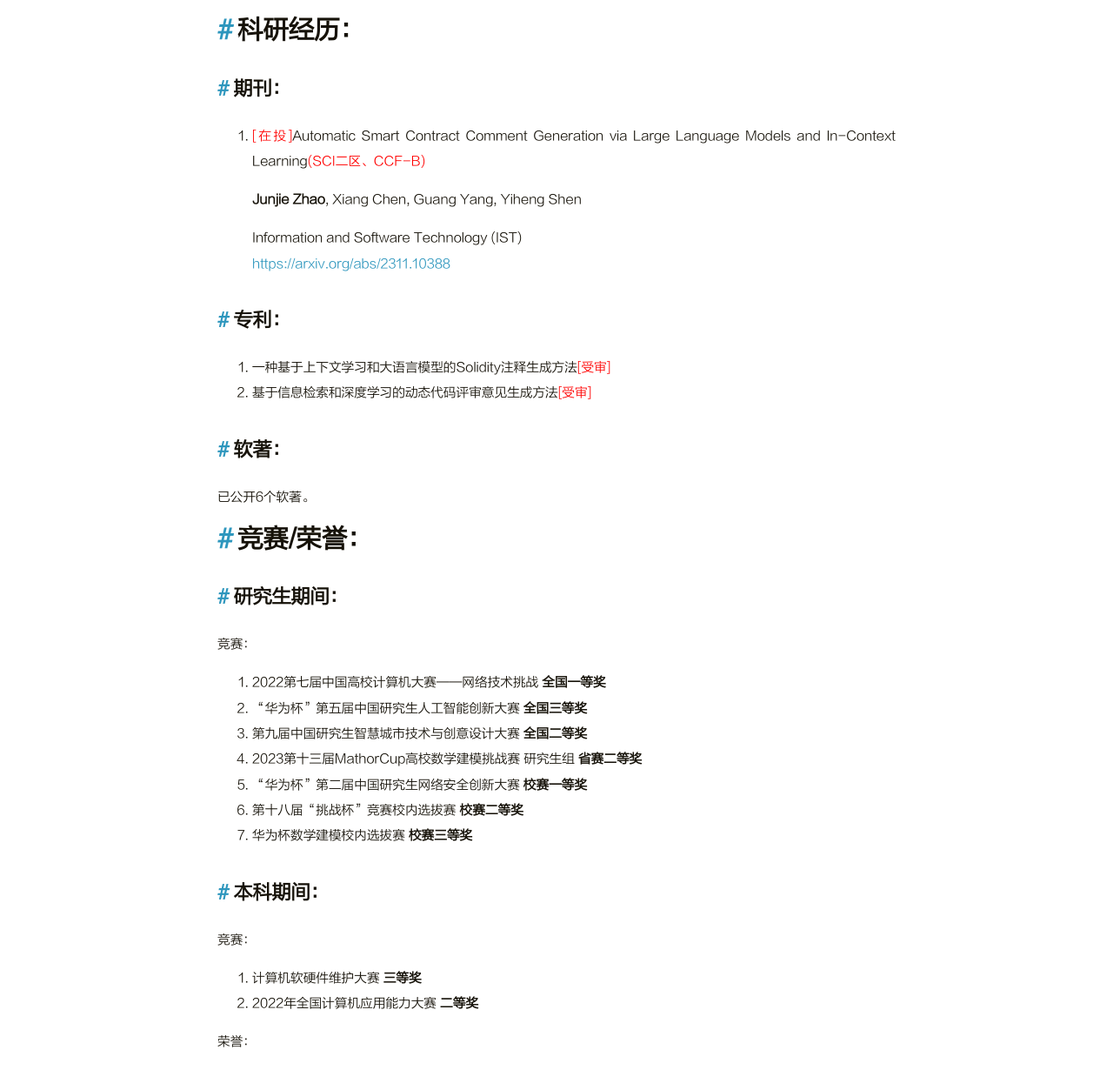
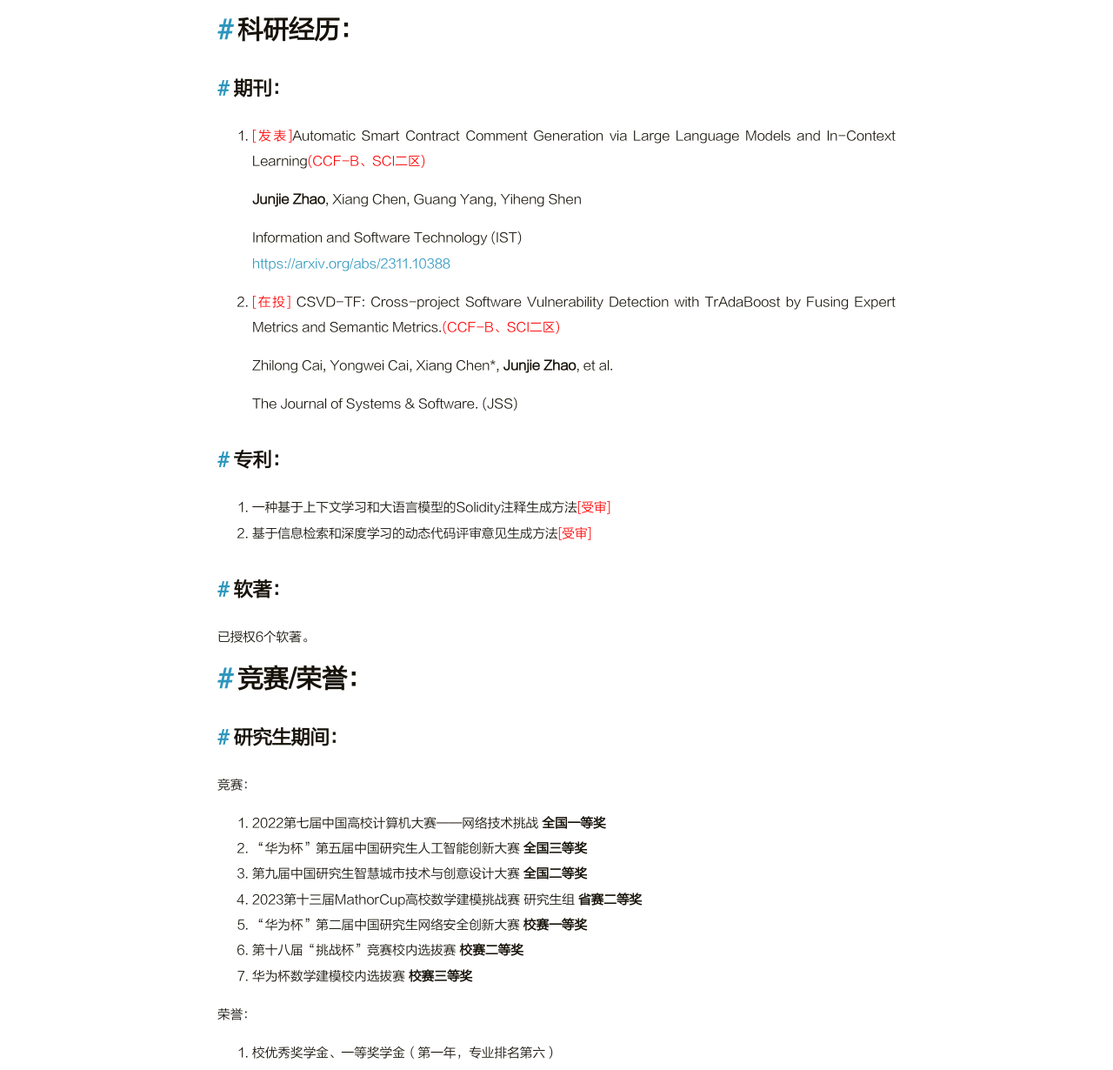
Before and after one commit to jun-jie-zhao/jun-jie-zhao.github.io, a plain HTML site: page category/index.html in a window 1280 px wide. Shown: the part 67-1297 px from the top of the page at 87% size. Drawn offline with Linux system fonts and the light colour scheme.

Commit message:
Site updated: 2024-01-12 20:02:34

```diff
--- a/category/index.html
+++ b/category/index.html
@@ -131,16 +131,20 @@
 
         <section class="post-content">
             <h1 id="科研经历："><a href="#科研经历：" class="headerlink" title="科研经历："></a>科研经历：</h1><h2 id="期刊："><a href="#期刊：" class="headerlink" title="期刊："></a>期刊：</h2><ol>
-<li><p><font color=red>[在投]</font>Automatic Smart Contract Comment Generation via Large Language Models and In-Context Learning<font color=red>(SCI二区、CCF-B)</font></p>
+<li><p><font color=red>[发表]</font>Automatic Smart Contract Comment Generation via Large Language Models and In-Context Learning<font color=red>(CCF-B、SCI二区)</font></p>
 <p><strong>Junjie Zhao</strong>, Xiang Chen, Guang Yang, Yiheng Shen</p>
 <p>Information and Software Technology (IST)<br><a target="_blank" rel="noopener" href="https://arxiv.org/abs/2311.10388">https://arxiv.org/abs/2311.10388</a></p>
+</li>
+<li><p><font color=red>[在投]</font> CSVD-TF: Cross-project Software Vulnerability Detection with TrAdaBoost by Fusing Expert Metrics and Semantic  Metrics.<font color=red>(CCF-B、SCI二区)</font></p>
+<p>Zhilong Cai, Yongwei Cai, Xiang Chen*, <strong>Junjie Zhao</strong>, et al.</p>
+<p>The Journal of Systems &amp; Software. (JSS)</p>
 </li>
 </ol>
 <h2 id="专利："><a href="#专利：" class="headerlink" title="专利："></a>专利：</h2><ol>
 <li>一种基于上下文学习和大语言模型的Solidity注释生成方法<font color=red>[受审]</font></li>
 <li>基于信息检索和深度学习的动态代码评审意见生成方法<font color=red>[受审]</font></li>
 </ol>
-<h2 id="软著："><a href="#软著：" class="headerlink" title="软著："></a>软著：</h2><p>已公开6个软著。</p>
+<h2 id="软著："><a href="#软著：" class="headerlink" title="软著："></a>软著：</h2><p>已授权6个软著。</p>
 <h1 id="竞赛-荣誉："><a href="#竞赛-荣誉：" class="headerlink" title="竞赛&#x2F;荣誉："></a>竞赛&#x2F;荣誉：</h1><h2 id="研究生期间："><a href="#研究生期间：" class="headerlink" title="研究生期间："></a>研究生期间：</h2><p>竞赛：</p>
 <ol>
 <li>2022第七届中国高校计算机大赛——网络技术挑战 <strong>全国一等奖</strong></li>
@@ -150,6 +154,10 @@
 <li>“华为杯”第二届中国研究生网络安全创新大赛 <strong>校赛一等奖</strong></li>
 <li>第十八届“挑战杯”竞赛校内选拔赛 <strong>校赛二等奖</strong></li>
 <li>华为杯数学建模校内选拔赛 <strong>校赛三等奖</strong></li>
+</ol>
+<p>荣誉：</p>
+<ol>
+<li>校优秀奖学金、一等奖学金（第一年，专业排名第六）</li>
 </ol>
 <h2 id="本科期间："><a href="#本科期间：" class="headerlink" title="本科期间："></a>本科期间：</h2><p>竞赛：</p>
 <ol>
@@ -161,6 +169,7 @@
 <li><a target="_blank" rel="noopener" href="https://s2.loli.net/2023/09/20/lnRqKOfedxrcp79.jpg">优秀共青团干部</a></li>
 <li><a target="_blank" rel="noopener" href="https://s2.loli.net/2023/09/20/lkhItv9RXbMC7Ac.jpg">优秀共青团员</a></li>
 <li><a target="_blank" rel="noopener" href="https://s2.loli.net/2023/09/20/zkD6qs4mMYNlBG8.jpg">社会先进个人</a>称号</li>
+<li>获校内奖学金6次</li>
 </ol>
 
         </section>
```
Also changed, not shown: about/index.html (+1 -1 lines).
